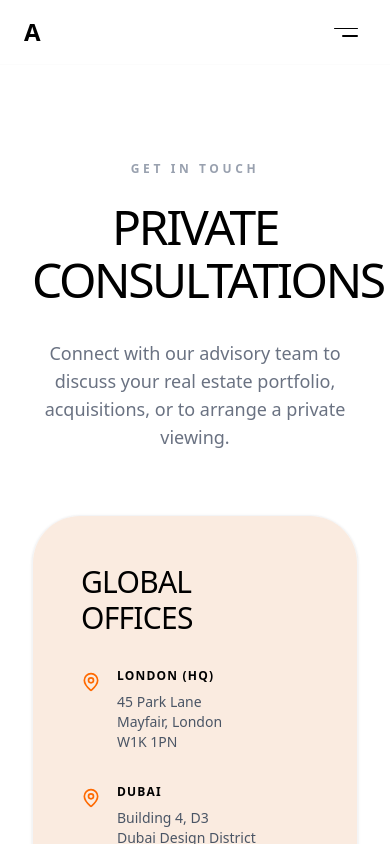
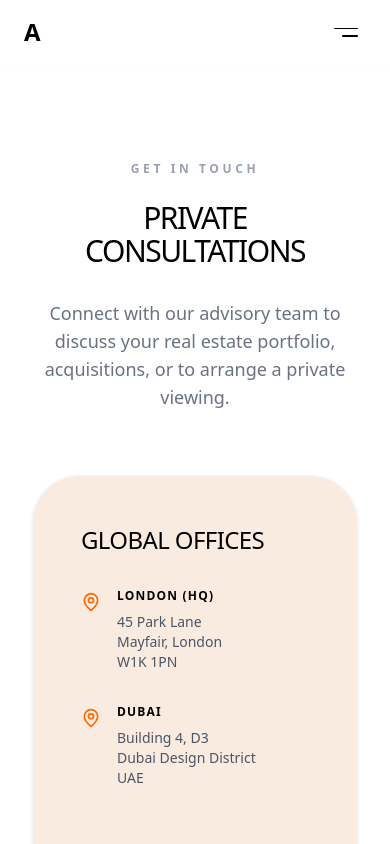
Before and after one commit to Mahadev-06/Agm, a Next.js app: page /contact in a window 390 px wide. Shown: the top 844 px of the page. Built offline with nearby package versions, Linux system fonts and the light colour scheme.

Commit message:
Fix 'Private Consultations' text alignment and scaling on mobile

```diff
--- a/src/app/(public)/contact/page.tsx
+++ b/src/app/(public)/contact/page.tsx
@@ -9,7 +9,7 @@ export default function ContactPage() {
           <span className="font-sans text-xs font-bold text-gray-400 uppercase tracking-[0.3em] mb-6 block">
             Get in Touch
           </span>
-          <h1 className="font-sans text-5xl md:text-7xl font-medium text-black mb-8 leading-[1.1] tracking-tighter uppercase">
+          <h1 className="font-sans text-3xl sm:text-5xl md:text-7xl font-medium text-black mb-8 leading-[1.1] tracking-tighter uppercase">
             Private Consultations
           </h1>
           <p className="font-sans text-lg text-gray-500 font-medium">
@@ -25,7 +25,7 @@ export default function ContactPage() {
             {/* Contact Info */}
             <div className="md:w-5/12 bg-[#faebe0] p-12 lg:p-16 flex flex-col justify-between">
               <div>
-                <h3 className="font-sans text-3xl font-medium text-black uppercase tracking-tight mb-8">Global Offices</h3>
+                <h3 className="font-sans text-2xl sm:text-3xl font-medium text-black uppercase tracking-tight mb-8">Global Offices</h3>
 
                 <div className="space-y-8">
                   <div className="flex items-start gap-4">
```
